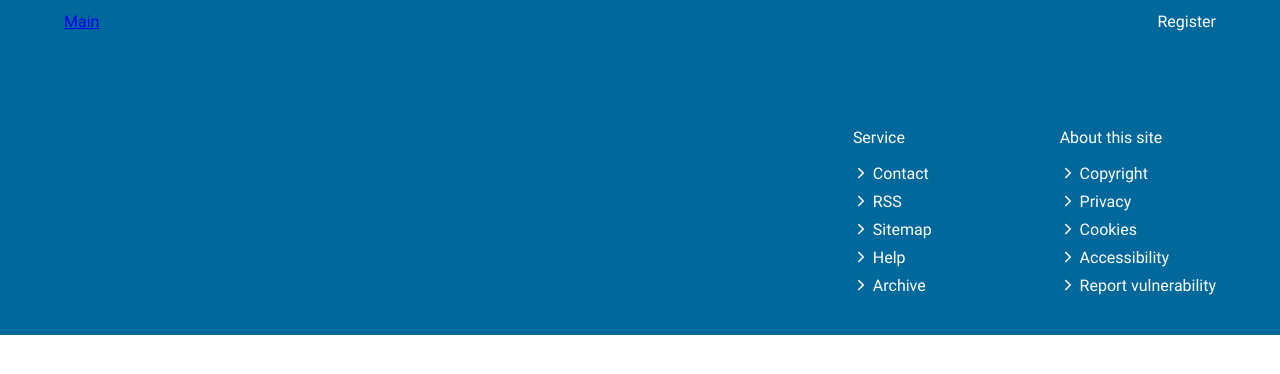
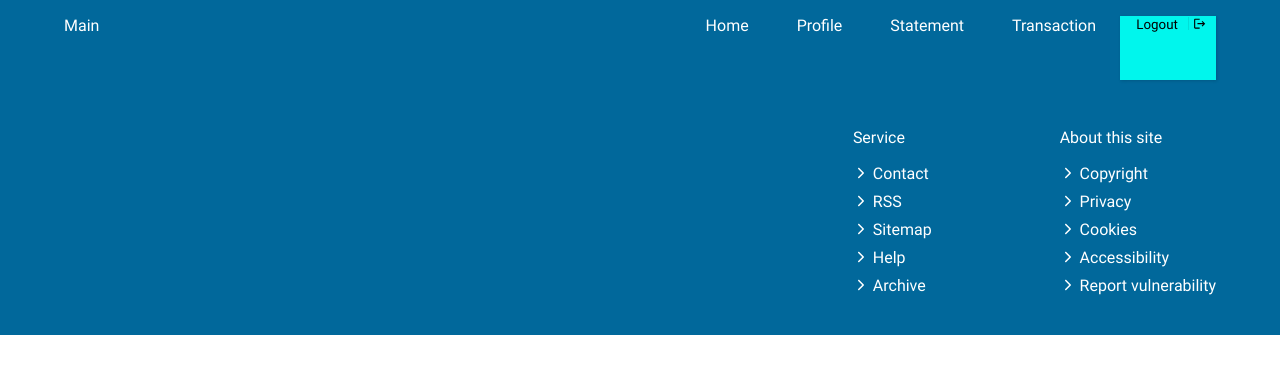
Before and after one commit to phquang98/thesis_fe, a React (Create React App) app: page / in a window 1280 px wide. Shown: the top 374 px of the page. Built offline with nearby package versions, Linux system fonts and the light colour scheme.

Commit message:
feat: finish Header

```diff
--- a/src/components/common/Anchor/styles.ts
+++ b/src/components/common/Anchor/styles.ts
@@ -5,7 +5,7 @@ import Anchor from ".";
 export const StyledAnchor = styled(Anchor)`
   & {
     text-decoration: none;
-    color: ${(props) => props.styledTextColor ?? "white"};
+    color: ${(props) => props.styledTextColor ?? props.theme.light.text};
     font-size: ${(props) => props.styledFontSize ?? props.theme.defaultFontSize};
   }
 
--- a/src/components/common/Header/index.tsx
+++ b/src/components/common/Header/index.tsx
@@ -1,6 +1,7 @@
 import { MouseEventHandler } from "react";
 import { Link, useNavigate } from "react-router-dom";
 import { StyledAnchor } from "../Anchor/styles";
+import { MdLogout } from "react-icons/md";
 // import { UAccAPI } from "../../api";
 
 // import { useAuth } from "../../hooks/useAuth";
@@ -15,7 +16,7 @@ const Header = (props: HeaderProps): JSX.Element => {
   // const auth = useAuth();
   const navigate = useNavigate();
 
-  const loggedIn = false;
+  const loggedIn = true;
 
   const btnClickLogoutHdlr: MouseEventHandler<HTMLButtonElement> = () => {
     // const foo = async () => {
@@ -32,14 +33,19 @@ const Header = (props: HeaderProps): JSX.Element => {
     // if (auth.userData.sid !== "") {
     return (
       <div className={className}>
-        <Link to="/">Main</Link>
+        <StyledAnchor anchorArrival="/" displayText="Main" />
 
         <div className="navSection">
-          <Link to="/home">Home</Link>
-          <Link to="/profile">Profile</Link>
-          <Link to="/transaction">Transaction</Link>
-          <Link to="/statement">Bank Statement</Link>
-          <button onClick={btnClickLogoutHdlr}>Logout</button>
+          <StyledAnchor anchorArrival="/home" displayText="Home" />
+          <StyledAnchor anchorArrival="/profile" displayText="Profile" />
+          <StyledAnchor anchorArrival="/statement" displayText="Statement" />
+          <StyledAnchor anchorArrival="/transaction" displayText="Transaction" />
+          <button onClick={btnClickLogoutHdlr} className="logoutBtn">
+            <span className="logoutText">Logout</span>
+            <span className="logoutIcon">
+              <MdLogout />
+            </span>
+          </button>
         </div>
       </div>
     );
@@ -49,15 +55,10 @@ const Header = (props: HeaderProps): JSX.Element => {
   return (
     <>
       <div className={className}>
-        <Link to="/">Main</Link>
+        <StyledAnchor anchorArrival="/" displayText="Main" />
 
         <div className="navSection">
-          <StyledAnchor
-            anchorArrival="/register"
-            displayText={"Register"}
-            styledTextColor={customTheme.light.text}
-            styledFontSize="1rem"
-          />
+          <StyledAnchor anchorArrival="/register" displayText={"Register"} />
         </div>
       </div>
     </>
--- a/src/components/common/Header/styles.ts
+++ b/src/components/common/Header/styles.ts
@@ -5,13 +5,54 @@ import Header from ".";
 export const StyledHeader = styled(Header)`
   & {
     min-height: 12vh;
-    padding: ${(props) => `0.75rem ${props.theme.globalPadding} 0`};
+    padding: ${(props) => `1rem ${props.theme.globalPadding}`};
     background-color: ${(props) => props.theme.light.primary};
     display: flex;
     justify-content: space-between;
-  }
 
-  & .footerSection {
-    color: white;
+    .navSection {
+      display: flex;
+
+      a {
+        padding: 0 1.5rem;
+      }
+
+      .logoutBtn {
+        width: 6rem;
+        border: none;
+        box-shadow: 1px 1px 3px rgba(0, 0, 0, 0.15);
+        background-color: ${(props) => props.theme.light.auxiliary};
+        cursor: pointer;
+        display: flex;
+        justify-content: center;
+
+        * {
+          transition: ${(props) => `all ${props.theme.globalTransition}`};
+        }
+
+        .logoutText {
+          flex: 3;
+        }
+
+        .logoutIcon {
+          flex: 1;
+          display: flex;
+          border-left: 1px solid #00e0d9;
+          align-items: center;
+          justify-content: center;
+        }
+
+        &:hover {
+          .logoutText {
+            color: transparent;
+          }
+
+          .logoutIcon {
+            border-left: none;
+            transform: translateX(-2rem);
+          }
+        }
+      }
+    }
   }
 `;
--- a/src/pages/system/NotFound/index.tsx
+++ b/src/pages/system/NotFound/index.tsx
@@ -1,9 +1,9 @@
-import { useState } from "react";
+import { MdLogout } from "react-icons/md";
 
 const NotFoundPage = (): JSX.Element => {
   return (
     <>
-      <div>Error 404! The page you requested does not existed!</div>
+      <h3>Error 404! The page you requested does not existed!</h3>
     </>
   );
 };
--- a/src/styles/index.ts
+++ b/src/styles/index.ts
@@ -5,11 +5,12 @@ import robotoFont from "../assets/Roboto-Regular.ttf";
 export const customTheme = {
   light: {
     primary: "#01689b",
-    auxiliary: "#01689b",
+    auxiliary: "#00f6ed",
     text: "white"
   },
   defaultFontSize: "16px",
-  globalPadding: "4rem" // currently for x-axis
+  globalPadding: "4rem", // currently for x-axis
+  globalTransition: "200ms"
 };
 
 export const GlobalStyles = createGlobalStyle`
```
